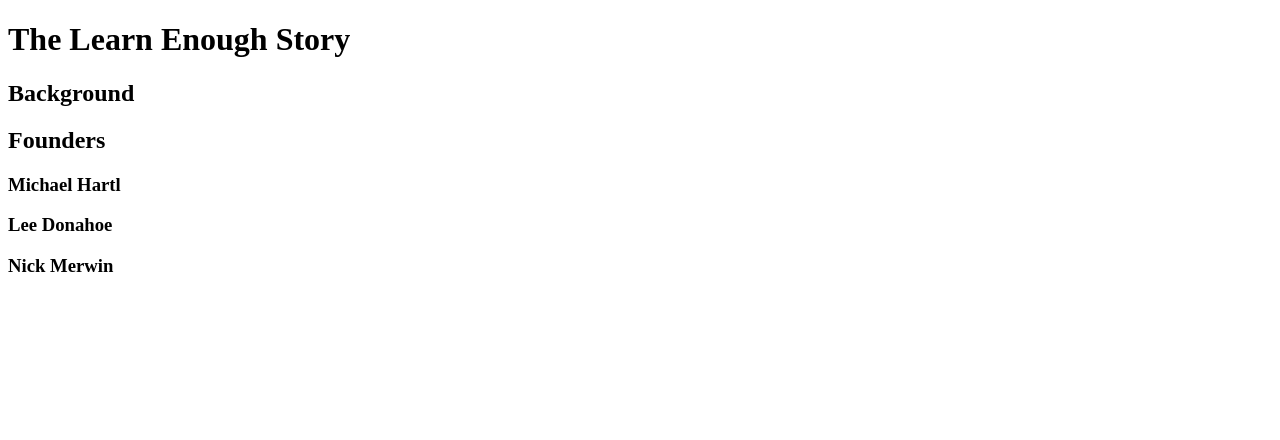
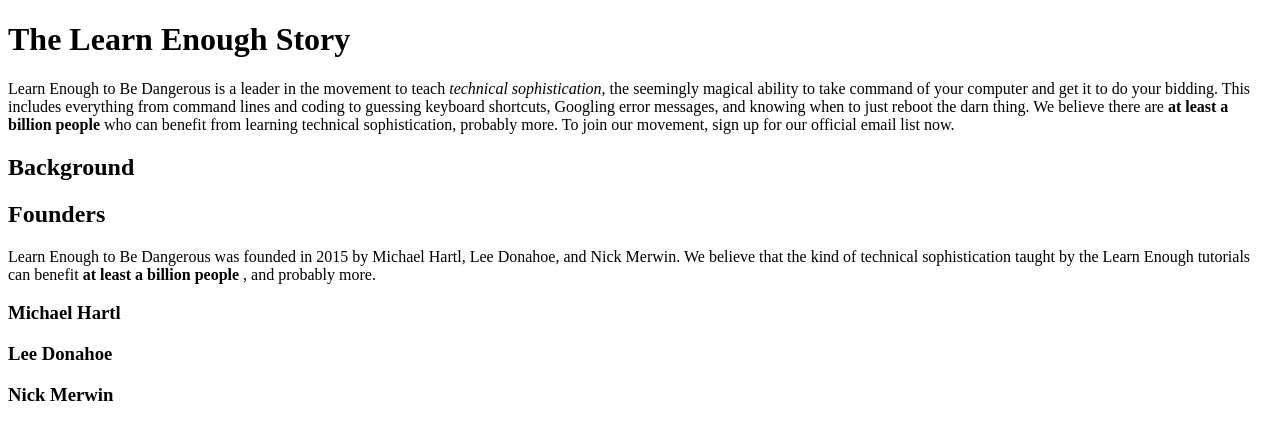
Before and after one commit to yousufmahomed/sample_website, a plain HTML site: page index.html in a window 1280 px wide. Drawn offline with Linux system fonts and the light colour scheme.

Commit message:
added additional changes and paragraphs

```diff
--- a/index.html
+++ b/index.html
@@ -8,8 +8,23 @@
 </head>
 <body>
     <h1>The Learn Enough Story</h1>
+      <p>   Learn Enough to Be Dangerous is a leader in the movement to teach
+        <em>technical sophistication</em>, the seemingly magical ability to take
+        command of your computer and get it to do your bidding. This includes
+        everything from command lines and coding to guessing keyboard shortcuts,
+        Googling error messages, and knowing when to just reboot the darn thing.
+        We believe there are<strong> at least a billion people</strong> who can benefit from
+        learning technical sophistication, probably more. To join our
+        movement, sign up for our official email list now.
+      </p>
     <h2>Background</h2>
     <h2>Founders</h2>
+        <p>
+          Learn Enough to Be Dangerous was founded in 2015 by Michael Hartl, Lee
+          Donahoe, and Nick Merwin. We believe that the kind of technical
+          sophistication taught by the Learn Enough tutorials can benefit
+           <strong>at least a billion people</strong> , and probably more.
+        </p>
     <h3>Michael Hartl</h3>
     <h3>Lee Donahoe</h3>
     <h3>Nick Merwin</h3>
```
